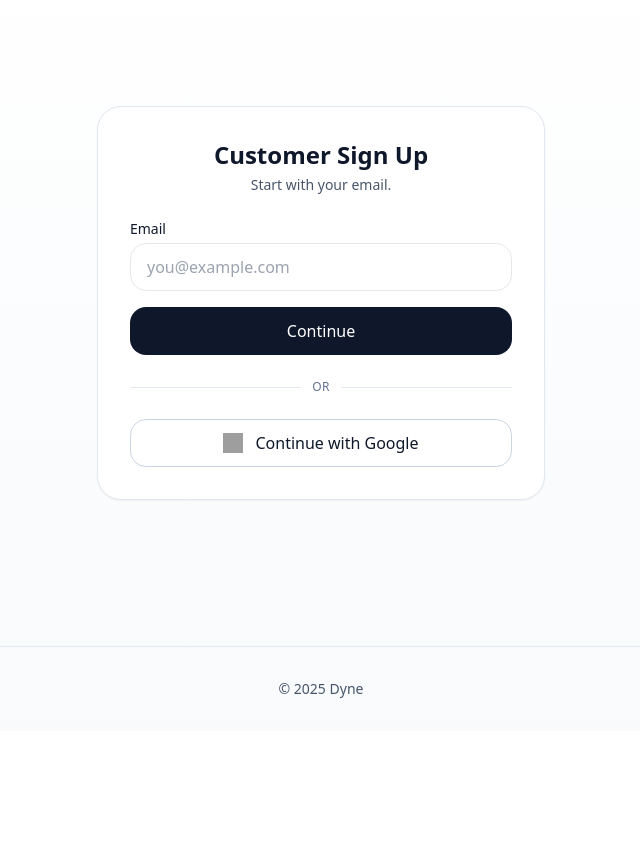
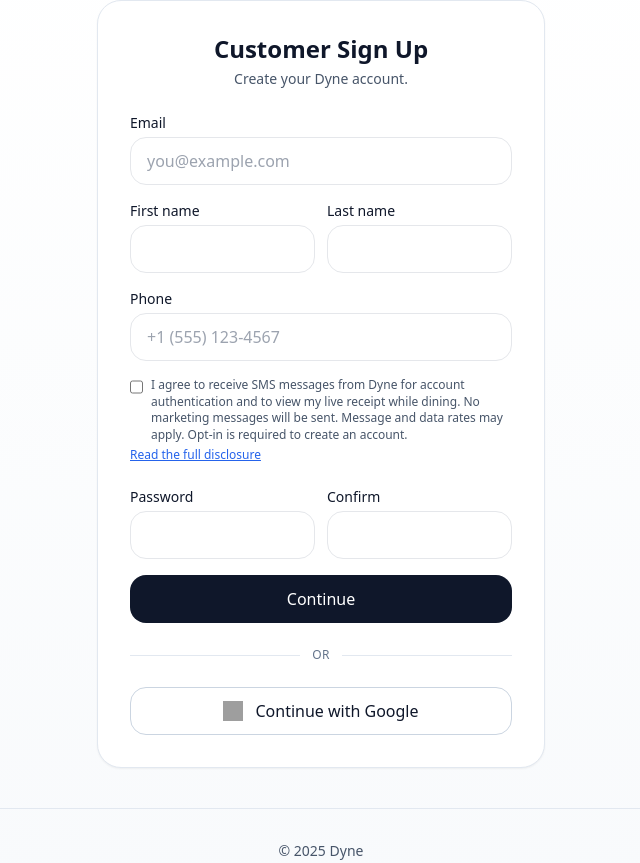
Before and after one commit to justinhmosher/Digit, a Django app: page /customer/signup in a window 1280 px wide. Shown: the part 69-932 px from the top of the page, without its empty margins (319-959 px from the left). Before the commit the page ends 767 px from the top, so only its background shows below. Run offline with Django 4.2, Linux system fonts and the light colour scheme; some libraries are stand-ins or nearby versions; grey boxes are pictures that could not be loaded.

Commit message:
polishing

```diff
--- a/core/views.py
+++ b/core/views.py
@@ -122,10 +122,17 @@ def precheck_user_api(request):
 # -------------------------
 CUSTOMER_SSR = "customer_signup"
 
+import json
+from django.http import JsonResponse
+from django.shortcuts import render
+from django.urls import reverse
+
 def signup(request):
-    if request.method != "POST":
+    # GET → serve the signup page
+    if request.method == "GET":
         return render(request, "core/signup.html")
 
+    # POST → process signup
     try:
         data = json.loads(request.body.decode() or "{}")
     except Exception:
@@ -142,13 +149,25 @@ def signup(request):
     if password1 != password2:
         return JsonResponse({"ok": False, "error": "Passwords didn't match!"}, status=400)
 
-    try:
-        phone_e164 = to_e164_us(phone_raw)  # or replace with a full E.164 normalizer if you want intl later
+    # Block if a CustomerProfile already exists for this email
+    if CustomerProfile.objects.filter(user__email=email).exists():
+        signin_url = reverse("core:signin")
+        return JsonResponse(
+            {
+                "ok": False,
+                "error": "You already have a customer account. Please sign in.",
+                "signin_url": signin_url,
+            },
+            status=409,
+        )
+
+    try:
+        phone_e164 = to_e164_us(phone_raw)
     except Exception:
         return JsonResponse({"ok": False, "error": "Enter a valid US phone number."}, status=400)
 
     if CustomerProfile.objects.filter(phone=phone_e164).exists():
-        signin_url = reverse("core:signin")  # adjust to your actual signin URL name
+        signin_url = reverse("core:signin")
         return JsonResponse(
             {
                 "ok": False,
@@ -162,7 +181,10 @@ def signup(request):
     user = User.objects.filter(email=email).first()
     if user:
         if user.is_active:
-            return JsonResponse({"ok": False, "error": "Email already registered with an active account."}, status=400)
+            return JsonResponse(
+                {"ok": False, "error": "Email already registered with an active account."},
+                status=400,
+            )
         user.username = email
         user.email = email
         user.set_password(password1)
@@ -175,9 +197,6 @@ def signup(request):
 
     profile, _ = CustomerProfile.objects.get_or_create(user=user)
     profile.phone = phone_e164
-    # optional: track flags if you added them
-    # profile.phone_verified = False
-    # profile.email_verified = False
     try:
         profile.save()
     except Exception:
@@ -189,8 +208,11 @@ def signup(request):
     except Exception as e:
         return JsonResponse({"ok": False, "error": f"Failed to send SMS: {e}"}, status=500)
 
-    # IMPORTANT: return normalized phone so the client uses the same value
-    return JsonResponse({"ok": True, "message": "OTP sent", "phone_e164": phone_e164, "next": next_url})
+    return JsonResponse(
+        {"ok": True, "message": "OTP sent", "phone_e164": phone_e164, "next": next_url}
+    )
+
+
 
 # Session bucket for multi-step customer signup
 CUSTOMER_SSR = "customer_signup"
--- a/templates/core/signup.html
+++ b/templates/core/signup.html
@@ -26,77 +26,122 @@
         <div id="alert" class="hidden mb-4 text-sm px-4 py-3 rounded-md"></div>
 
         <h1 class="text-2xl font-bold text-center">Customer Sign Up</h1>
-        <p class="mt-1 text-center text-sm text-slate-600">Start with your email.</p>
+        <p class="mt-1 text-center text-sm text-slate-600">Create your Dyne account.</p>
 
-        <!-- Step 0: email only -->
-        <form id="emailForm" class="space-y-4 mt-6">
+        <!-- Single full sign-up form -->
+        <form id="newUserForm" class="space-y-4 mt-6">
           {% csrf_token %}
+
           <div>
             <label class="block text-sm font-medium mb-1">Email</label>
-            <input id="email" type="email" class="w-full h-12 rounded-2xl border px-4" placeholder="you@example.com" required>
+            <input id="email"
+                   type="email"
+                   class="w-full h-12 rounded-2xl border px-4"
+                   placeholder="you@example.com"
+                   autocomplete="email"
+                   required>
           </div>
-          <button class="w-full h-12 rounded-2xl bg-slate-900 text-white">Continue</button>
-        </form>
 
-        <!-- Step 1a: details for NEW users -->
-        <form id="newUserForm" class="space-y-4 mt-6 hidden">
-          {% csrf_token %}
           <div class="grid grid-cols-2 gap-3">
             <div>
               <label class="block text-sm font-medium mb-1">First name</label>
-              <input id="first_name" class="w-full h-12 rounded-2xl border px-4" autocomplete="given-name">
+              <input id="first_name"
+                     class="w-full h-12 rounded-2xl border px-4"
+                     autocomplete="given-name"
+                     required>
             </div>
             <div>
               <label class="block text-sm font-medium mb-1">Last name</label>
-              <input id="last_name" class="w-full h-12 rounded-2xl border px-4" autocomplete="family-name">
+              <input id="last_name"
+                     class="w-full h-12 rounded-2xl border px-4"
+                     autocomplete="family-name"
+                     required>
             </div>
           </div>
+
           <div>
             <label class="block text-sm font-medium mb-1">Phone</label>
-            <input id="phone_new" type="tel" inputmode="tel" class="w-full h-12 rounded-2xl border px-4" placeholder="+15551234567">
+            <input id="phone_new"
+                   type="tel"
+                   inputmode="tel"
+                   class="w-full h-12 rounded-2xl border px-4"
+                   placeholder="+1 (555) 123-4567"
+                   required>
           </div>
-          <div class="grid grid-cols-2 gap-3">
+
+          <!-- SMS opt-in block -->
+          <div class="space-y-1 text-xs text-slate-600">
+            <div class="flex items-start gap-2">
+              <input id="sms_opt_in"
+                     type="checkbox"
+                     class="mt-0.5 h-4 w-4 rounded border-slate-300">
+              <label for="sms_opt_in" class="leading-snug">
+                I agree to receive SMS messages from Dyne for account authentication
+                and to view my live receipt while dining. No marketing messages will be sent.
+                Message and data rates may apply.
+                Opt-in is required to create an account.
+              </label>
+            </div>
+            <button
+              type="button"
+              id="smsDisclosureBtn"
+              class="text-xs underline text-blue-600 hover:text-blue-700">
+              Read the full disclosure
+            </button>
+          </div>
+
+          <div class="grid grid-cols-2 gap-3 pt-2">
             <div>
               <label class="block text-sm font-medium mb-1">Password</label>
-              <input id="password1" type="password" class="w-full h-12 rounded-2xl border px-4">
+              <input id="password1"
+                     type="password"
+                     class="w-full h-12 rounded-2xl border px-4"
+                     required>
             </div>
             <div>
               <label class="block text-sm font-medium mb-1">Confirm</label>
-              <input id="password2" type="password" class="w-full h-12 rounded-2xl border px-4">
+              <input id="password2"
+                     type="password"
+                     class="w-full h-12 rounded-2xl border px-4"
+                     required>
             </div>
           </div>
-          <button id="newUserNext" class="w-full h-12 rounded-2xl bg-slate-900 text-white">Continue</button>
+
+          <button id="newUserNext"
+                  class="w-full h-12 rounded-2xl bg-slate-900 text-white mt-2">
+            Continue
+          </button>
         </form>
 
-        <!-- Step 1b: minimal for EXISTING users -->
-        <form id="existingUserForm" class="space-y-4 mt-6 hidden">
-          {% csrf_token %}
-          <p class="text-sm text-slate-600">We found your account. We’ll verify it’s you via SMS.</p>
-          <div id="existing_phone_block" class="hidden">
-            <label class="block text-sm font-medium mb-1">We’ll text your verified phone</label>
-            <input id="phone_existing_display" class="w-full h-12 rounded-2xl border px-4 bg-slate-50" readonly>
-          </div>
-          <div id="collect_phone_block">
-            <label class="block text-sm font-medium mb-1">Phone</label>
-            <input id="phone_existing" type="tel" inputmode="tel" class="w-full h-12 rounded-2xl border px-4" placeholder="+15551234567">
-          </div>
-          <button id="existingUserNext" class="w-full h-12 rounded-2xl bg-slate-900 text-white">Send Code</button>
-        </form>
-
-        <!-- Step 2: PHONE OTP (both paths) -->
+        <!-- Step 2: PHONE OTP -->
         <form id="phoneOtpForm" class="space-y-4 mt-6 hidden">
           {% csrf_token %}
           <p class="text-sm text-slate-600">Enter the 6-digit SMS code.</p>
-          <input id="otpCode" maxlength="6" inputmode="numeric" class="w-full h-12 rounded-2xl border px-4" placeholder="123456">
-          <button class="w-full h-12 rounded-2xl bg-slate-900 text-white">Verify phone</button>
+          <input id="otpCode"
+                 maxlength="6"
+                 inputmode="numeric"
+                 class="w-full h-12 rounded-2xl border px-4"
+                 placeholder="123456">
+          <button class="w-full h-12 rounded-2xl bg-slate-900 text-white">
+            Verify phone
+          </button>
         </form>
 
-        <!-- Step 3: EMAIL OTP (new users only) -->
+        <!-- Step 3: EMAIL OTP -->
         <form id="emailOtpForm" class="space-y-4 mt-6 hidden">
           {% csrf_token %}
-          <p class="text-sm text-slate-600">Enter the 6-digit email code we sent to <span id="otpEmail" class="font-medium"></span>.</p>
-          <input id="emailCode" maxlength="6" inputmode="numeric" class="w-full h-12 rounded-2xl border px-4" placeholder="123456">
-          <button class="w-full h-12 rounded-2xl bg-slate-900 text-white">Verify email</button>
+          <p class="text-sm text-slate-600">
+            Enter the 6-digit email code we sent to
+            <span id="otpEmail" class="font-medium"></span>.
+          </p>
+          <input id="emailCode"
+                 maxlength="6"
+                 inputmode="numeric"
+                 class="w-full h-12 rounded-2xl border px-4"
+                 placeholder="123456">
+          <button class="w-full h-12 rounded-2xl bg-slate-900 text-white">
+            Verify email
+          </button>
         </form>
 
         <div class="my-6 flex items-center gap-3">
@@ -125,105 +170,100 @@
     </div>
   </footer>
 
+  <!-- SMS Disclosure Modal -->
+  <div id="smsDisclosureModal"
+       class="fixed inset-0 z-50 hidden items-center justify-center bg-black/40">
+    <div class="mx-4 max-w-lg rounded-2xl bg-white p-6 shadow-xl relative">
+      <button type="button"
+              id="smsDisclosureClose"
+              class="absolute right-3 top-3 text-slate-400 hover:text-slate-600 text-sm">
+        ✕
+      </button>
+      <h2 class="text-lg font-semibold mb-3">SMS Disclosure</h2>
+      <div class="space-y-3 text-sm text-slate-700 max-h-72 overflow-y-auto pr-1">
+        <p>
+          By providing your mobile phone number and checking the box on the sign-up form,
+          you agree to receive SMS text messages from Dyne for the limited purposes of:
+        </p>
+        <ul class="list-disc list-inside space-y-1">
+          <li>Authenticating your account and logging you in securely</li>
+          <li>Sending links to view your live receipt while dining</li>
+        </ul>
+        <p>
+          Dyne will not use your phone number to send marketing or promotional messages.
+        </p>
+        <p>
+          Message and data rates may apply from your mobile carrier. Message frequency
+          will vary depending on your usage (for example, when you sign in or view a
+          live receipt at participating restaurants).
+        </p>
+        <p>
+          You can opt out of SMS messages at any time by replying <strong>STOP</strong> to any message.
+          For help, reply <strong>HELP</strong> or contact us at
+          <a href="mailto:support@dynepay.com" class="text-blue-600 underline">support@dynepay.com</a>.
+        </p>
+        <p>
+          For more information about how we handle your data, please review our
+          <a href="/privacy" class="text-blue-600 underline">Privacy Policy</a>.
+        </p>
+      </div>
+      <div class="mt-4 flex justify-end">
+        <button type="button"
+                id="smsDisclosureOk"
+                class="rounded-2xl bg-slate-900 text-white px-4 py-2 text-sm">
+          Close
+        </button>
+      </div>
+    </div>
+  </div>
+
   <script>
-  function csrf(){
+    function csrf() {
       const m = document.cookie.match(/csrftoken=([^;]+)/);
       return m ? m[1] : '';
     }
 
-  function alertBox(msg, ok=false){
+    function alertBox(msg, ok = false) {
       const el = document.getElementById('alert');
-    el.className = 'mb-4 text-sm px-4 py-3 rounded-md ' + (ok
-      ? 'bg-green-100 text-green-800'
-      : 'bg-red-100 text-red-800');
+      el.className =
+        'mb-4 text-sm px-4 py-3 rounded-md ' +
+        (ok ? 'bg-green-100 text-green-800' : 'bg-red-100 text-red-800');
       el.textContent = msg;
       el.classList.remove('hidden');
     }
 
-  const emailForm          = document.getElementById('emailForm');
-  const newUserForm        = document.getElementById('newUserForm');
-  const existingUserForm   = document.getElementById('existingUserForm');
-  const existingPhoneBlock = document.getElementById('existing_phone_block');
-  const collectPhoneBlock  = document.getElementById('collect_phone_block');
-  const phoneOtpForm       = document.getElementById('phoneOtpForm');
-  const emailOtpForm       = document.getElementById('emailOtpForm');
+    const newUserForm   = document.getElementById('newUserForm');
+    const phoneOtpForm  = document.getElementById('phoneOtpForm');
+    const emailOtpForm  = document.getElementById('emailOtpForm');
+    const smsOptIn      = document.getElementById('sms_opt_in');
 
-  let pre = { exists:false, has_verified_phone:false, email:"" };
+    const smsDisclosureBtn    = document.getElementById('smsDisclosureBtn');
+    const smsDisclosureModal  = document.getElementById('smsDisclosureModal');
+    const smsDisclosureClose  = document.getElementById('smsDisclosureClose');
+    const smsDisclosureOk     = document.getElementById('smsDisclosureOk');
 
-  // Step 0: precheck
-  emailForm.addEventListener('submit', async (e)=>{
-    e.preventDefault();
-    const email = document.getElementById('email').value.trim().toLowerCase();
-    if(!email) return alertBox('Enter your email.');
-
-    const r = await fetch("{% url 'core:customer_precheck_api' %}", {
-      method:'POST',
-      headers:{'Content-Type':'application/json','X-CSRFToken': csrf()},
-      body: JSON.stringify({ email })
-    });
-
-    const d = await r.json();
-
-    // If backend says "this email should sign in instead"
-    if (r.status === 409 && d.redirect) {
-      window.location.href = d.redirect;
-      return;
+    function openSmsModal() {
+      smsDisclosureModal.classList.remove('hidden');
+      smsDisclosureModal.classList.add('flex');
     }
 
-    if (!r.ok || !d.ok) {
-      return alertBox(d.error || 'Precheck failed.');
+    function closeSmsModal() {
+      smsDisclosureModal.classList.add('hidden');
+      smsDisclosureModal.classList.remove('flex');
     }
 
-    pre = { exists: d.exists, has_verified_phone: d.has_verified_phone, email };
-    emailForm.classList.add('hidden');
+    smsDisclosureBtn.addEventListener('click', openSmsModal);
+    smsDisclosureClose.addEventListener('click', closeSmsModal);
+    smsDisclosureOk.addEventListener('click', closeSmsModal);
 
-    if (d.exists) {
-      // Existing account flow
-      existingUserForm.classList.remove('hidden');
-      if (d.has_verified_phone) {
-        existingPhoneBlock.classList.remove('hidden');
-        collectPhoneBlock.classList.add('hidden');
-        document.getElementById('phone_existing_display').value = 'Verified phone on file';
-      } else {
-        existingPhoneBlock.classList.add('hidden');
-        collectPhoneBlock.classList.remove('hidden');
-      }
-    } else {
-      // New account flow
-      newUserForm.classList.remove('hidden');
+    smsDisclosureModal.addEventListener('click', (e) => {
+      if (e.target === smsDisclosureModal) {
+        closeSmsModal();
       }
     });
 
-  // Existing -> begin
-  document.getElementById('existingUserNext').addEventListener('click', async (e)=>{
-    e.preventDefault();
-    const payload = { email: pre.email };
-
-    if (!pre.has_verified_phone) {
-      const p = document.getElementById('phone_existing').value.trim();
-      if (!p) return alertBox('Enter your phone.');
-      payload.phone = p;
-    }
-
-    const r = await fetch("{% url 'core:customer_begin_api' %}", {
-      method:'POST',
-      headers:{'Content-Type':'application/json','X-CSRFToken': csrf()},
-      body: JSON.stringify(payload)
-    });
-
-    const d = await r.json();
-
-    if (!r.ok || !d.ok) {
-      return alertBox(d.error || 'Could not send SMS.');
-    }
-
-    existingUserForm.classList.add('hidden');
-    phoneOtpForm.classList.remove('hidden');
-    alertBox('Code sent. Check your phone.', true);
-  });
-
-  // New -> begin
-  document.getElementById('newUserNext').addEventListener('click', async (e)=>{
+    // Submit full signup form
+    document.getElementById('newUserNext').addEventListener('click', async (e) => {
       e.preventDefault();
 
       const payload = {
@@ -232,27 +272,42 @@
         last_name:  document.getElementById('last_name').value.trim(),
         phone:      document.getElementById('phone_new').value.trim(),
         password1:  document.getElementById('password1').value,
-      password2:  document.getElementById('password2').value
+        password2:  document.getElementById('password2').value,
+        sms_opt_in: smsOptIn.checked ? true : false,
       };
 
-    if (!payload.first_name || !payload.last_name || !payload.phone || !payload.password1 || !payload.password2){
+      if (
+        !payload.email ||
+        !payload.first_name ||
+        !payload.last_name ||
+        !payload.phone ||
+        !payload.password1 ||
+        !payload.password2
+      ) {
         return alertBox('Please fill all fields.');
       }
 
-    const r = await fetch("{% url 'core:customer_begin_api' %}", {
-      method:'POST',
-      headers:{'Content-Type':'application/json','X-CSRFToken': csrf()},
-      body: JSON.stringify(payload)
+      if (!smsOptIn.checked) {
+        return alertBox('You must agree to SMS authentication messages to create an account.');
+      }
+
+      const r = await fetch("{% url 'core:signup' %}", {
+        method: 'POST',
+        headers: {
+          'Content-Type': 'application/json',
+          'X-CSRFToken': csrf(),
+        },
+        body: JSON.stringify(payload),
       });
 
       const d = await r.json();
 
-    // 🔹 Phone already registered → backend returns 409 + signin_url
+      // Existing account → redirect to sign-in
       if (r.status === 409 && d.signin_url) {
-      alertBox(d.error || 'That phone number is already registered. Redirecting to sign in...');
+        alertBox(d.error || 'Account already exists. Redirecting to sign in...');
         setTimeout(() => {
           window.location.href = d.signin_url;
-      }, 1500); // tiny pause so user sees the message
+        }, 1500);
         return;
       }
 
@@ -265,16 +320,22 @@
       alertBox('Code sent. Check your phone.', true);
     });
 
-  // Phone OTP -> verify_otp
-  phoneOtpForm.addEventListener('submit', async (e)=>{
+    // Phone OTP submit
+    phoneOtpForm.addEventListener('submit', async (e) => {
       e.preventDefault();
+
       const code = document.getElementById('otpCode').value.trim();
-    if (!/^\d{6}$/.test(code)) return alertBox('Enter the 6-digit code.');
+      if (!/^\d{6}$/.test(code)) {
+        return alertBox('Enter the 6-digit code.');
+      }
 
       const r = await fetch("{% url 'core:verify_otp' %}", {
-      method:'POST',
-      headers:{'Content-Type':'application/json','X-CSRFToken': csrf()},
-      body: JSON.stringify({ code })
+        method: 'POST',
+        headers: {
+          'Content-Type': 'application/json',
+          'X-CSRFToken': csrf(),
+        },
+        body: JSON.stringify({ code }),
       });
 
       const d = await r.json();
@@ -283,28 +344,37 @@
         return alertBox(d.error || 'Invalid or expired code.');
       }
 
-    if (d.stage === 'email') { // NEW users continue with email
-      document.getElementById('otpEmail').textContent = d.email || pre.email;
+      if (d.stage === 'email') {
+        const emailFromBackend = d.email;
+        const emailFromForm = document.getElementById('email').value.trim().toLowerCase();
+        document.getElementById('otpEmail').textContent = emailFromBackend || emailFromForm;
+
         phoneOtpForm.classList.add('hidden');
         emailOtpForm.classList.remove('hidden');
         alertBox(d.message || 'Phone verified. Check your email for a code.', true);
-    } else if (d.redirect) { // EXISTING users are done
+      } else if (d.redirect) {
         location.href = d.redirect;
       } else {
         alertBox('Unexpected response.');
       }
     });
 
-  // Email OTP (new only)
-  emailOtpForm.addEventListener('submit', async (e)=>{
+    // Email OTP submit
+    emailOtpForm.addEventListener('submit', async (e) => {
       e.preventDefault();
+
       const code = document.getElementById('emailCode').value.trim();
-    if (!/^\d{6}$/.test(code)) return alertBox('Enter the 6-digit code.');
+      if (!/^\d{6}$/.test(code)) {
+        return alertBox('Enter the 6-digit code.');
+      }
 
       const r = await fetch("{% url 'core:verify_email_otp' %}", {
-      method:'POST',
-      headers:{'Content-Type':'application/json','X-CSRFToken': csrf()},
-      body: JSON.stringify({ code })
+        method: 'POST',
+        headers: {
+          'Content-Type': 'application/json',
+          'X-CSRFToken': csrf(),
+        },
+        body: JSON.stringify({ code }),
       });
 
       const d = await r.json();
@@ -316,6 +386,5 @@
       location.href = d.redirect || '/profile';
     });
   </script>
-
 </body>
 </html>
```
Lines whose indentation alone changed are shown as unchanged.
